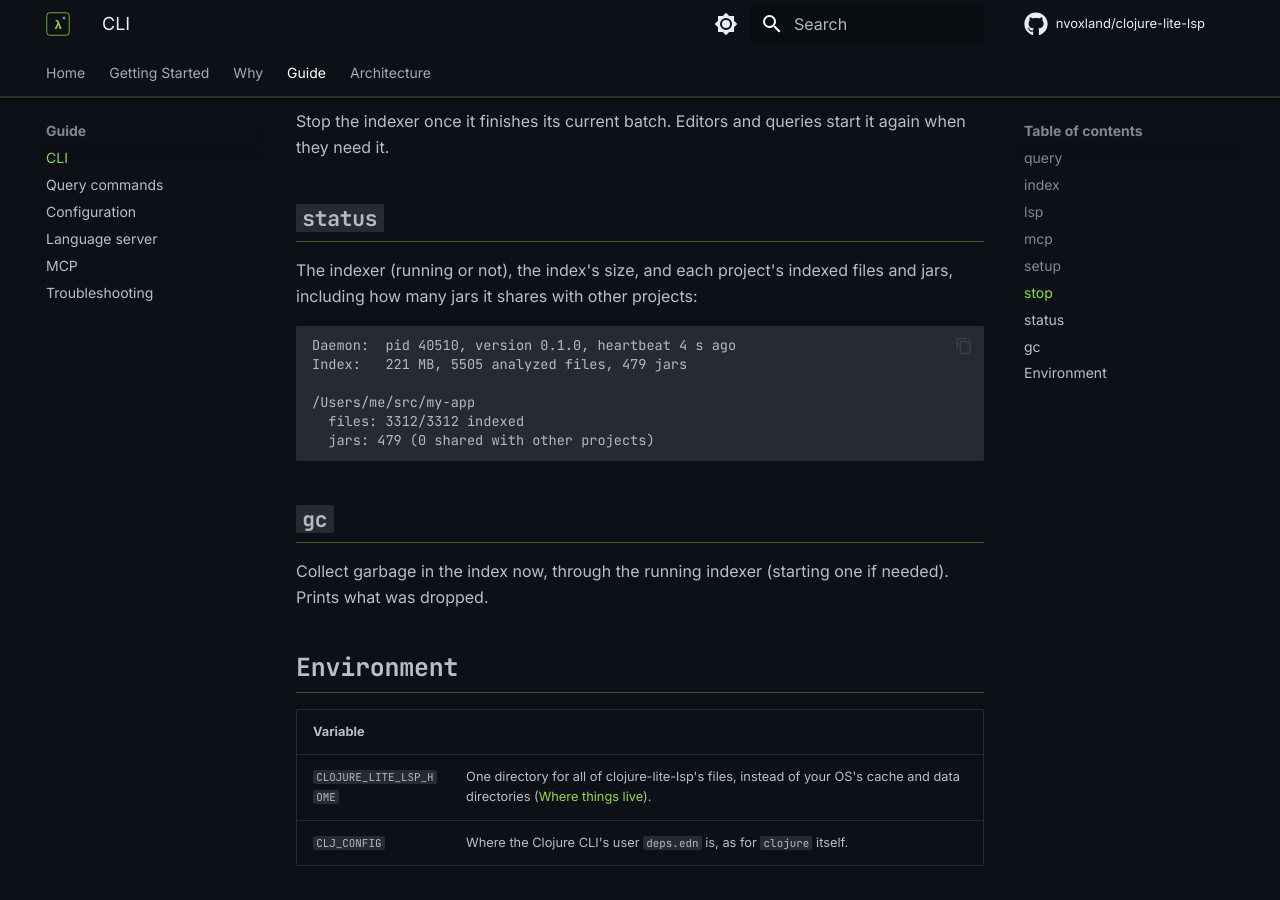
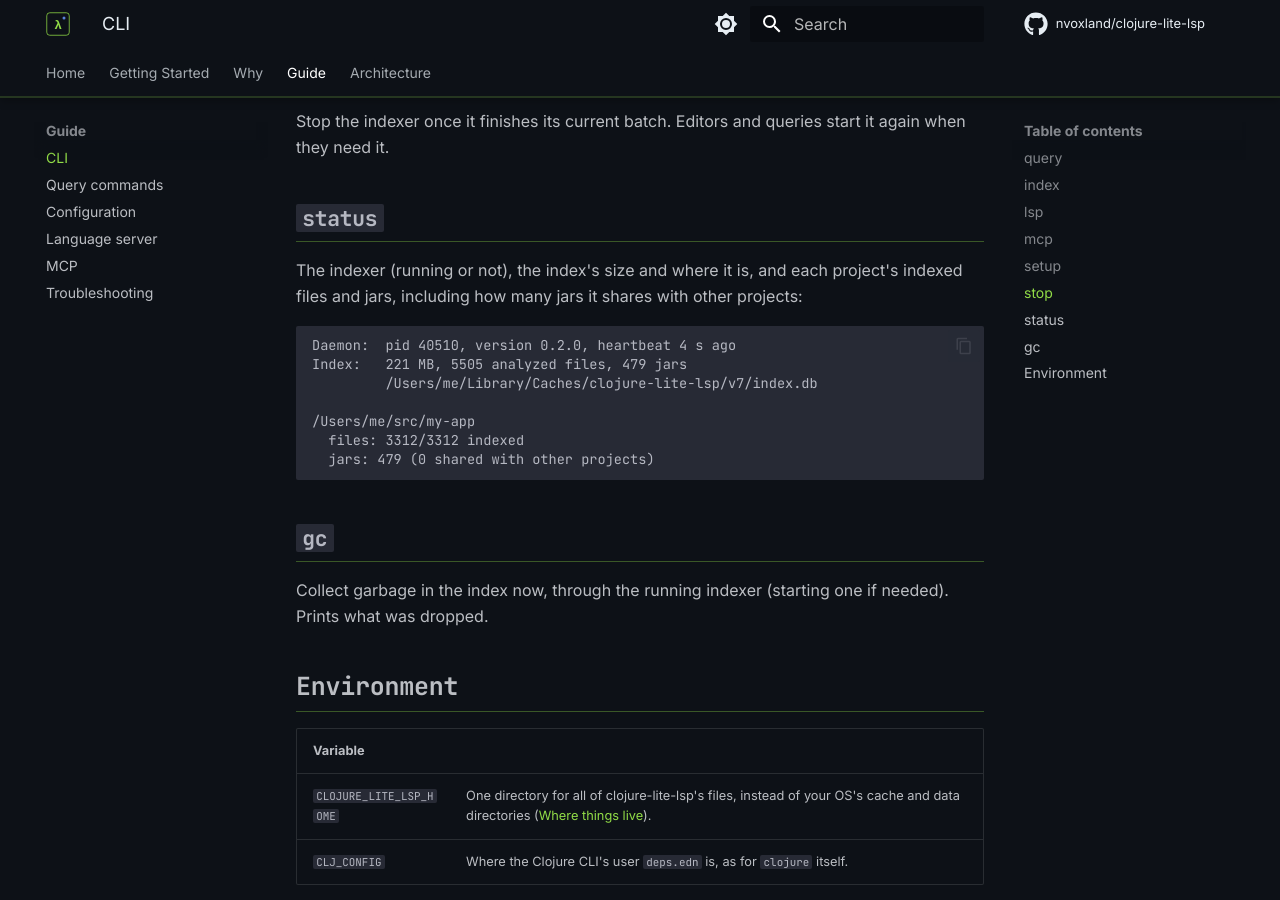
Before and after one commit to nvoxland/clojure-lite-lsp, an MkDocs documentation site: the page built from docs/guide/cli.md, in a window 1280 px wide and 900 px high, scrolled down 1494 px. Built offline with MkDocs 1.6.1 and Material for MkDocs 9.7.7, drawn with Linux system fonts in a browser that asks for light colours; comment, search, counter and statistics services are not loaded.

Commit message:
Docs: status shows where the index is

````diff
--- a/docs/guide/cli.md
+++ b/docs/guide/cli.md
@@ -65,12 +65,14 @@ start it again when they need it.
 
 ## `status`
 
-The indexer (running or not), the index's size, and each project's indexed
-files and jars, including how many jars it shares with other projects:
+The indexer (running or not), the index's size and where it is, and each
+project's indexed files and jars, including how many jars it shares with
+other projects:
 
 ```text
-Daemon:  pid 40510, version 0.1.0, heartbeat 4 s ago
+Daemon:  pid 40510, version 0.2.0, heartbeat 4 s ago
 Index:   221 MB, 5505 analyzed files, 479 jars
+         /Users/me/Library/Caches/clojure-lite-lsp/v7/index.db
 
 /Users/me/src/my-app
   files: 3312/3312 indexed
````
